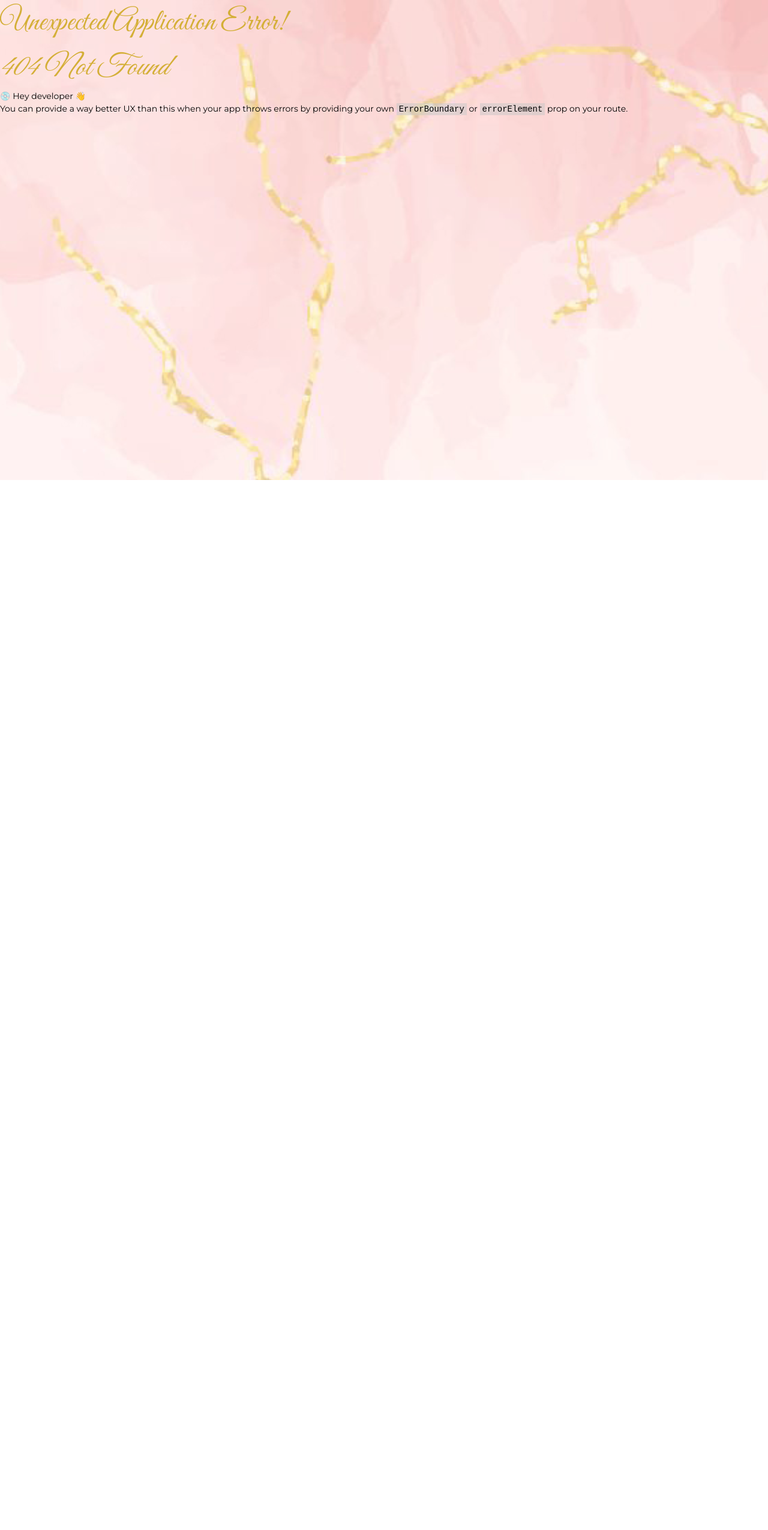
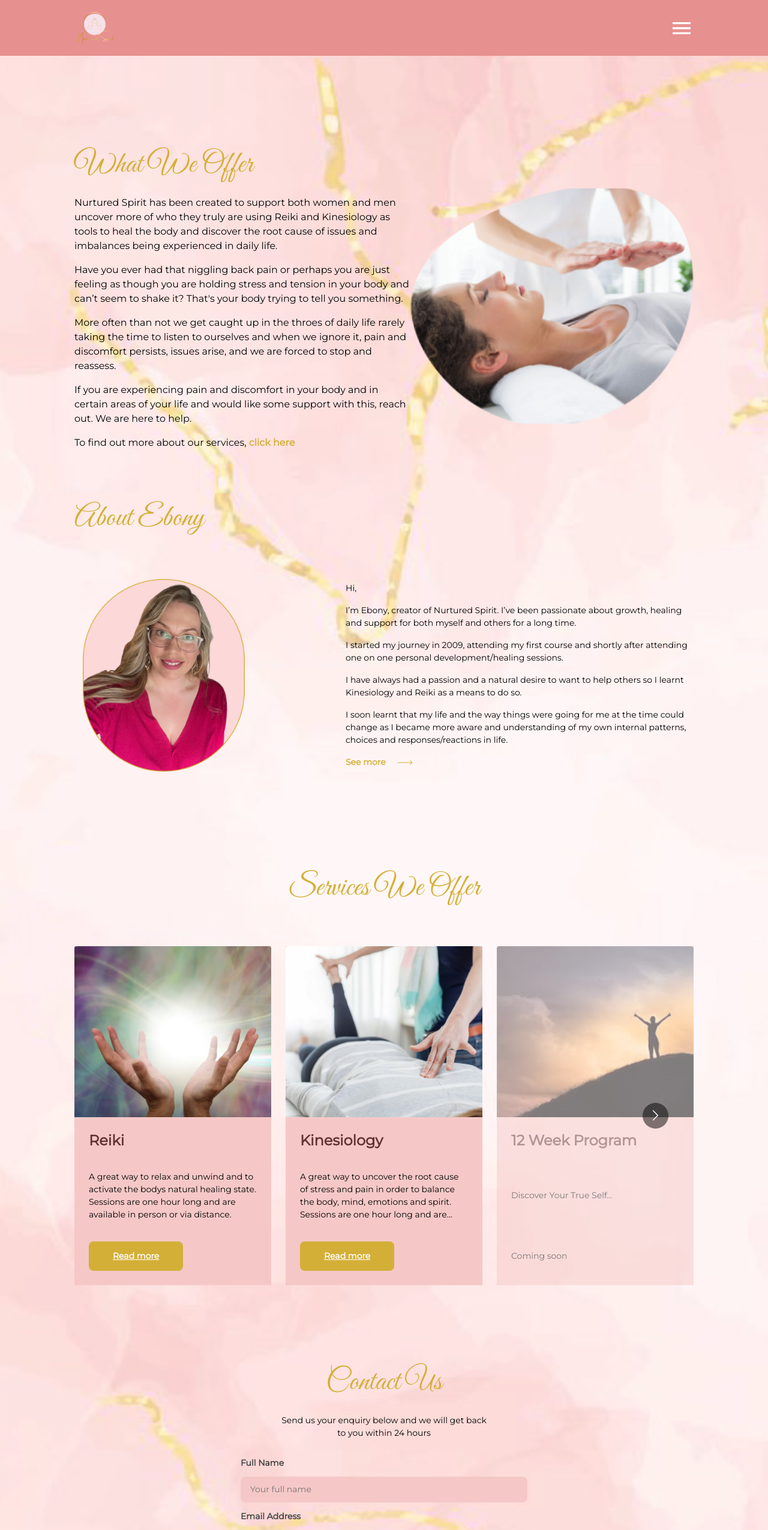
Before and after one commit to Fanushhh/Nurtured-spirit, a React (Vite) app: page /Nurtured-spirit in a window 1280 px wide. Before the commit this address had no page. Shown: the top 2550 px of the page at 60% size. Before the commit the page ends 800 px from the top, so only its background shows below. Built offline with nearby package versions, Linux system fonts and the light colour scheme.

Commit message:
updated routes

```diff
--- a/src/components/About/About.jsx
+++ b/src/components/About/About.jsx
@@ -17,7 +17,7 @@ export default function About(){
                         <p>I have always had a passion and a natural desire to want to help others so I learnt Kinesiology and Reiki as a means to do so.</p>
                         <p>I soon learnt that my life and the way things were going for me at the time could change as I became more aware and understanding of my own internal patterns, choices and responses/reactions in life.</p>
                     </div>
-                    <Link to='/Nurtured-spirit-project/about'>See more <img src='./images/arrow-icon.svg' alt='arrow icon' /></Link>
+                    <Link to='/Nurtured-spirit/about'>See more <img src='./images/arrow-icon.svg' alt='arrow icon' /></Link>
                 </div>
             </div>
         </section>
--- a/src/components/Form/Form.jsx
+++ b/src/components/Form/Form.jsx
@@ -24,11 +24,6 @@ export default function Form(){
       alert("Email successfully sent");
       e.target.reset();
     }
-
-
-
-
-
 
     return(
         <form ref={form} onSubmit={sendEmail}>
--- a/src/components/Hero/Hero.jsx
+++ b/src/components/Hero/Hero.jsx
@@ -16,7 +16,7 @@ export default function Hero(){
                 </div>
                 <p>More often than not we get caught up in the throes of daily life rarely taking the time to listen to ourselves and when we ignore it, pain and discomfort persists, issues arise, and we are forced to stop and reassess.</p>
                 <p>If you are experiencing pain and discomfort in your body and in certain areas of your life and would like some support with this, reach out. We are here to help.</p>
-                <p>To find out more about our services, <Link className='aboutMeLink' to='/Nurtured-spirit-project/about'>click here</Link></p>
+                <p>To find out more about our services, <Link className='aboutMeLink' to='/Nurtured-spirit/about'>click here</Link></p>
 
             </div>
         </section>
--- a/src/components/Navbar/Navbar.jsx
+++ b/src/components/Navbar/Navbar.jsx
@@ -30,17 +30,17 @@ export default function Navbar(){
         <header>
             <nav>
                 <div>
-                    <Link to='/Nurtured-spirit-project/'><img src='./images/logo-img.png' alt='logo img' /></Link>
+                    <Link to='/Nurtured-spirit/'><img src='./images/logo-img.png' alt='logo img' /></Link>
                 </div>
                 <div></div>
                 <MenuIcon ref={navbarRef} onClick={handleOpenMenu} fontSize="large" color="#FFFFFF"/>
                 {isMenuOpen && (
                     <ul >
-                        <Link className="link" to='/Nurtured-spirit-project/'>Home</Link>
+                        <Link className="link" to='/Nurtured-spirit/'>Home</Link>
                         <Link className="link" to='about'>About me</Link>
                         <Link className="link" to='services'>Services</Link>
                         <Link className="link" to='contact'>Contact</Link>
-                        <Link className="link" to='/Nurtured-spirit-project/'>Blog</Link>
+                        <Link className="link" to='blog'>Blog</Link>
                     </ul>
                 )}
             </nav>
--- a/src/main.jsx
+++ b/src/main.jsx
@@ -14,7 +14,7 @@ import ScrollToTop from './components/utils/utils';
 
 const router = createBrowserRouter([
   {
-    path:'/Nurtured-spirit-project/',
+    path:'/Nurtured-spirit/',
     element:<Root />,
     errorElement: <ErrorPage />,
     children:[{
@@ -50,6 +50,10 @@ const router = createBrowserRouter([
       path: 'contact',
       element:<ContactMePage />,
     },
+    {
+      path: '*',
+      element:<ErrorPage />,
+    },
 
   ]
   },
--- a/src/pages/AboutMePage/AboutMe.jsx
+++ b/src/pages/AboutMePage/AboutMe.jsx
@@ -5,7 +5,7 @@ export default function AboutMePage(){
     return(
         <section className="aboutMePageSection">
             <div className='linksContainer'>
-            <Link to='/Nurtured-spirit-project/'>Home<span className='arrow'>{'>'}</span></Link><span>About me</span>
+            <Link to='/Nurtured-spirit/'>Home<span className='arrow'>{'>'}</span></Link><span>About me</span>
             </div>
             <h1>Ebony Gafa</h1>
             <div className='aboutMeSectionWrapper'>
--- a/src/pages/ContactMePage/ContactMePage.jsx
+++ b/src/pages/ContactMePage/ContactMePage.jsx
@@ -7,7 +7,7 @@ export default function ContactMePage(){
     return(
         <section className="contactMePageSection">
             <div className='linksContainer'>
-            <Link to='/Nurtured-spirit-project/'>Home<span className='arrow'>{'>'}</span></Link><span>Contact</span>
+            <Link to='/Nurtured-spirit/'>Home<span className='arrow'>{'>'}</span></Link><span>Contact</span>
             </div>
             <Contact />
         </section>
--- a/src/pages/ErrorPage/ErrorPage.jsx
+++ b/src/pages/ErrorPage/ErrorPage.jsx
@@ -1,4 +1,7 @@
 import { useRouteError } from "react-router-dom";
+import { Link } from "react-router-dom";
+import './ErrorPage.scss';
+
 
 export default function ErrorPage() {
   const error = useRouteError();
@@ -6,6 +9,7 @@ export default function ErrorPage() {
 
   return (
     <div id="error-page">
+    <Link to='/Nurtured-spirit/'>Go back to the homepage.</Link>
       <h1>Oops!</h1>
       <p>Sorry, an unexpected error has occurred.</p>
       <p>
--- a/src/pages/ErrorPage/ErrorPage.scss
+++ b/src/pages/ErrorPage/ErrorPage.scss
@@ -0,0 +1,7 @@
+#error-page{
+    min-height: 100vh;
+    display:flex;
+    flex-direction: column;
+    justify-content: center;
+    align-items: center;
+}
--- a/src/pages/ServicesPage/Kinesiology/Kinesiology.jsx
+++ b/src/pages/ServicesPage/Kinesiology/Kinesiology.jsx
@@ -6,8 +6,8 @@ export default function Kinesiology(){
     return(
         <section className="kinesiologySection">
             <div className="linksContainer">
-                <Link to='/Nurtured-spirit-project/'>Homepage <span className='arrow'>{'>'}</span></Link>
-                <Link to="/Nurtured-spirit-project/services">Services <span className='arrow'>{'>'}</span></Link>
+                <Link to='/Nurtured-spirit/'>Homepage <span className='arrow'>{'>'}</span></Link>
+                <Link to="/Nurtured-spirit/services">Services <span className='arrow'>{'>'}</span></Link>
                 <span>Kinesiology</span>
             </div>
             <h1>Kinesiology</h1>
--- a/src/pages/ServicesPage/Reiki/Reiki.jsx
+++ b/src/pages/ServicesPage/Reiki/Reiki.jsx
@@ -7,8 +7,8 @@ export default function Reiki(){
     return(
         <section className="reikiSection">
             <div class="linksContainer">
-                <Link to='/Nurtured-spirit-project/'>Homepage <span className='arrow'>{'>'}</span></Link>
-                <Link to="/Nurtured-spirit-project/services">Services <span className='arrow'>{'>'}</span></Link>
+                <Link to='/Nurtured-spirit/'>Homepage <span className='arrow'>{'>'}</span></Link>
+                <Link to="/Nurtured-spirit/services">Services <span className='arrow'>{'>'}</span></Link>
                 <span>Reiki</span>
             </div>
             <h1>Reiki</h1>
--- a/src/pages/ServicesPage/ServicesPage.jsx
+++ b/src/pages/ServicesPage/ServicesPage.jsx
@@ -9,7 +9,7 @@ export default function ServicesPage(){
     return(
         <section className="servicesPageSection">
             <div className="linksContainer">
-                <Link to='/Nurtured-spirit-project/'>Home</Link><span className="arrow">{'>'}</span><span>Services</span>
+                <Link to='/Nurtured-spirit/'>Home</Link><span className="arrow">{'>'}</span><span>Services</span>
             </div>
             <h1>Services we Offer</h1>
             <ImageSlider />
```
